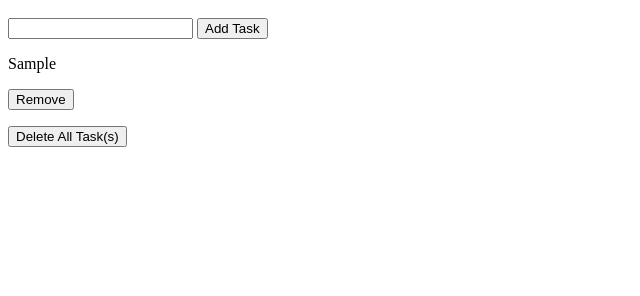
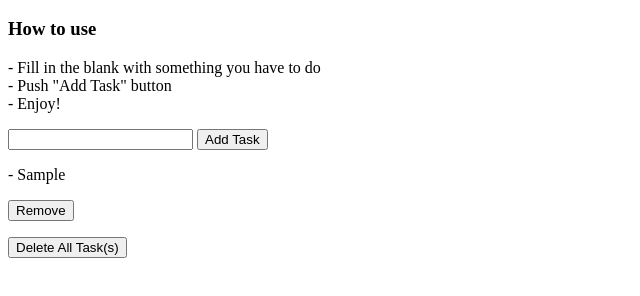
Before and after one commit to T0-0D/js-learn-todo-list, a plain HTML site: page index.html in a window 1280 px wide. Both pictures are taken after typing "Sample" into the empty fields and a click on the button "Add Task". Shown: the part 48-344 px from the top of the page, without its empty margins (0-640 px from the left). Drawn offline with Linux system fonts and the light colour scheme.

Commit message:
some usability upgrades

```diff
--- a/index.html
+++ b/index.html
@@ -1,5 +1,11 @@
 <body>
     <h1>To Do List</h1>
+    <h3>How to use</h3>
+    <p>- Fill in the blank with something you have to do<br>
+        - Push "Add Task" button<br>
+        - Enjoy!
+    </p>
+
     <input type="text" id="inputText">
     <input type="button" id="addButton" value="Add Task">
     <p id="outputText"></p>
--- a/to-do-list.js
+++ b/to-do-list.js
@@ -1,11 +1,16 @@
+const output = document.getElementById("outputText");
+const input = document.getElementById("inputText");
+
 function addTask() {
-    const output = document.getElementById("outputText");
-    const input = document.getElementById("inputText")
+    if(input.value === ""){ // textboxが空欄の時、追加せずにalertを表示
+        alert("Task is empty. Please fill in the blank.");
+    }
+    else{
         // elementをつくる/elementの中身を記述
         const outputElement1 = document.createElement("p");
         const outputElement2 = document.createElement("input");
         // element1にtextboxの内容をコピー
-    outputElement1.textContent = input.value;
+        outputElement1.textContent = "- " + input.value;
         // element2のinputがbuttonであることを定義
         outputElement2.setAttribute("type", "button");
         outputElement2.setAttribute("value", "Remove");
@@ -13,8 +18,9 @@ function addTask() {
         // elementを置く場所（output）を指定し、引数にelementを入れる
         output.appendChild(outputElement1);
         output.appendChild(outputElement2);
-    // addButtonを押した後にテキストボックスを空にする
+        // addButtonを押した後にtextboxを空にする
         input.value = "";
+    }
 }
 
 // task addition
@@ -27,7 +33,14 @@ const button2 = document.getElementById("deleteButton");
 
 // task all delete
 function deleteTask() {
-    document.getElementById("outputText").textContent = "";
+    if(output.textContent === ""){ // Listに何もない時、alertを表示
+        alert("The list is empty.");
+    }
+    else{ // comfirmでOKを選択した場合、listを空にする
+        if(confirm("Are you sure you want to delete all tasks?") === true){
+            output.textContent = "";
+        }
+    }
 }
 const button3 = document.getElementById("deleteAllButton");
 button3.addEventListener("click", deleteTask);
```
Lines whose indentation alone changed are shown as unchanged.
